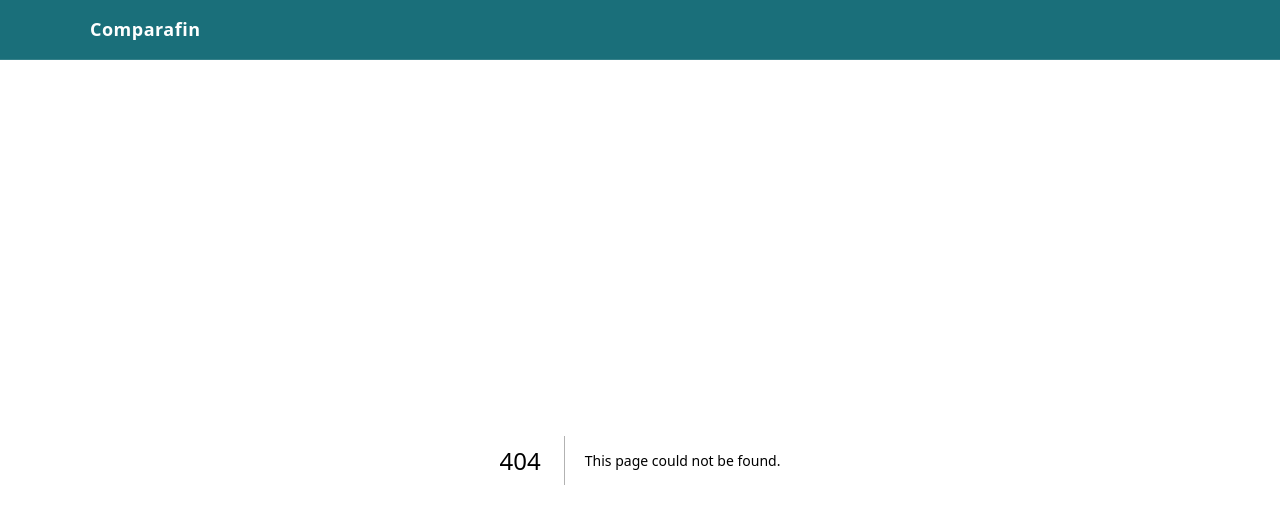
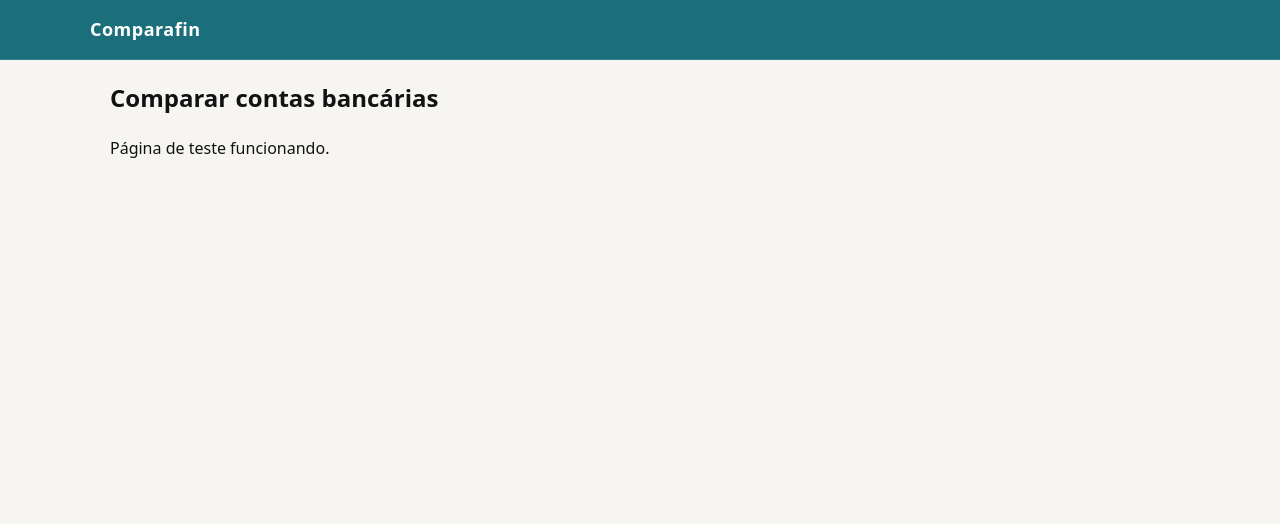
Before and after one commit to caroriedi7-dev/comparafin, a Next.js app: page /contas in a window 1280 px wide. Before the commit this address had no page. Shown: the top 524 px of the page. Built offline with nearby package versions, Linux system fonts and the light colour scheme.

Commit message:
Create page.js

```diff
--- /dev/null
+++ b/app/contas/page.js
@@ -0,0 +1,8 @@
+export default function Contas() {
+  return (
+    <section>
+      <h1>Comparar contas bancárias</h1>
+      <p>Página de teste funcionando.</p>
+    </section>
+  );
+}
```
